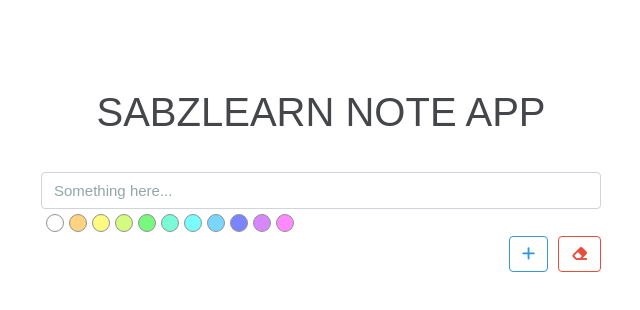
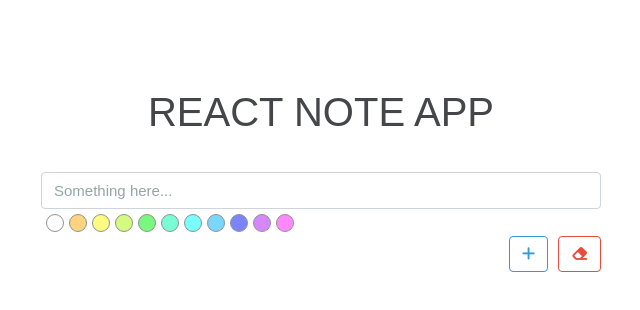
Before and after one commit to m-hesam-moradian/react-noteApp-project, a React (Create React App) app: page / in a window 1280 px wide. Shown: the top 310 px of the page, without its empty margins (319-959 px from the left). Built offline with nearby package versions, Linux system fonts and the light colour scheme.

Commit message:
edit name

```diff
--- a/src/components/NoteApp/NoteApp.js
+++ b/src/components/NoteApp/NoteApp.js
@@ -67,7 +67,7 @@ export default class NoteApp extends Component {
         <div>
           <section id="home">
             <div className="container">
-              <div className="header upper">SabzLearn Note App</div>
+              <div className="header upper">react note App</div>
 
               <br />
               <br />
```
